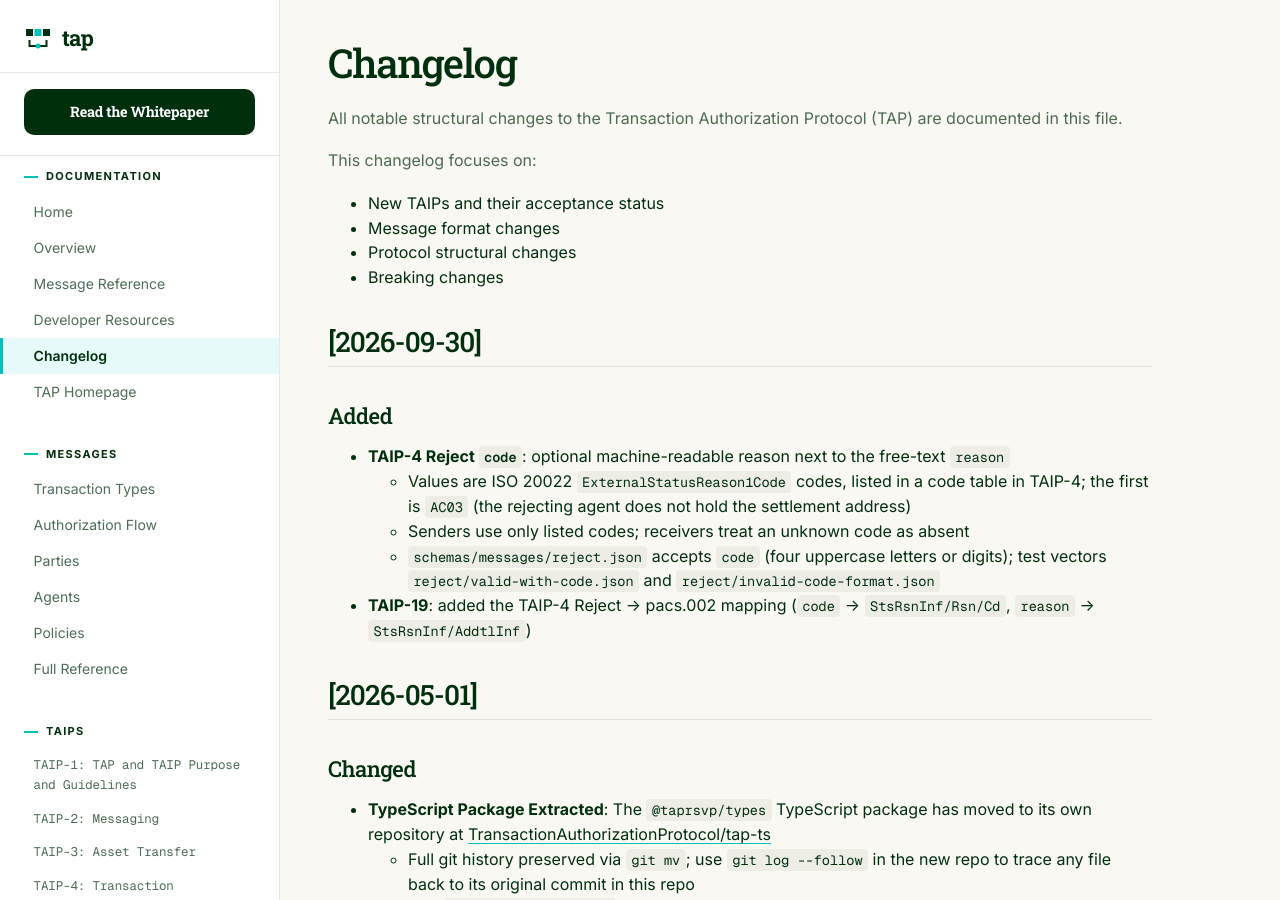
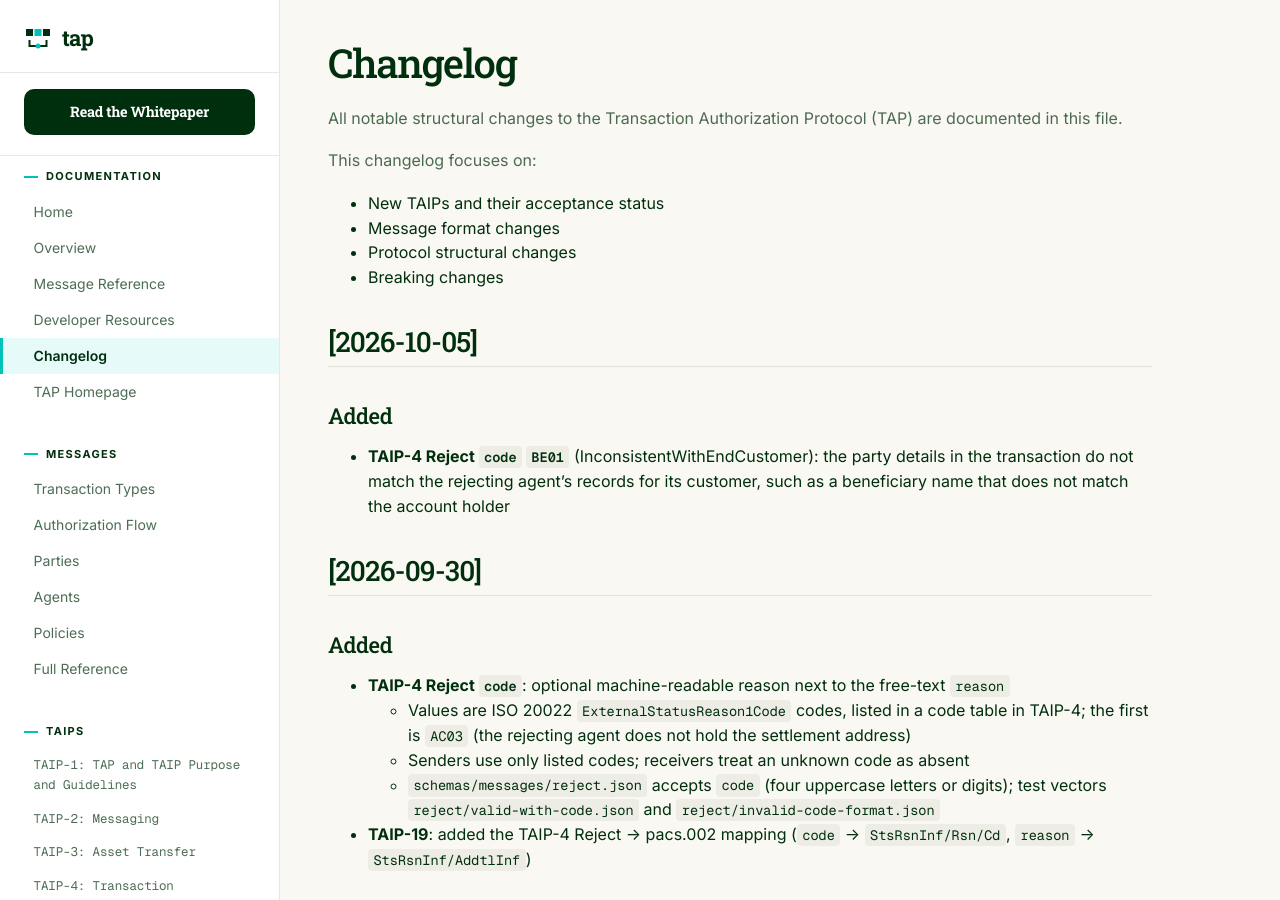
Before and after one commit to TransactionAuthorizationProtocol/TAIPs, a Jekyll site: the page built from CHANGELOG.md, in a window 1280 px wide and 900 px high. Built offline with Jekyll 4.4.1, drawn with Linux system fonts in a browser that asks for light colours.

Commit message:
TAIP-4: add the BE01 Reject code

```diff
--- a/TAIPs/taip-4.md
+++ b/TAIPs/taip-4.md
@@ -5,7 +5,7 @@ author: Pelle Braendgaard <pelle@notabene.id>, Andrés Junge <andres@notabene.id
 status: Last Call
 type: Standard
 created: 2024-01-12
-updated: 2026-09-30
+updated: 2026-10-05
 description: A protocol framework enabling off-chain authorization of blockchain transactions through DID-based agents before settlement. Separates transaction ordering, authorization, and settlement into distinct phases to address compliance, risk management, and operational challenges without changing permissionless blockchain characteristics.
 discussions-to: https://github.com/TransactionAuthorizationProtocol/TAIPs/pull/6
 requires: 2, 5
@@ -229,6 +229,7 @@ The codes come from the ISO 20022 status reason list, the same list [TAIP-19] ma
 | Code | ISO 20022 name | Meaning in TAP |
 |------|----------------|----------------|
 | `AC03` | InvalidCreditorAccountNumber | The rejecting agent does not hold the transaction's settlement address. |
+| `BE01` | InconsistentWithEndCustomer | The party details in the transaction do not match the rejecting agent's records for its customer, such as a beneficiary name that does not match the account holder. |
 
 A sending agent MUST only use a code from this table, and SHOULD also send `reason`.
 A receiving agent MUST treat a code it does not recognise as if no code were present: it still processes the `Reject`, and does not reject the message for carrying an unknown code.
--- a/messages.md
+++ b/messages.md
@@ -752,7 +752,7 @@ Rejects a proposed transfer.
 | @context | string | Yes | Review ([TAIP-4]) | JSON-LD context "https://tap.rsvp/schema/1.0" |
 | @type | string | Yes | Review ([TAIP-4]) | JSON-LD type "https://tap.rsvp/schema/1.0#Reject" |
 | reason | string | Yes | Review ([TAIP-4]) | Reason for rejection |
-| code | string | No | Review ([TAIP-4]) | Machine-readable reason: an ISO 20022 `ExternalStatusReason1Code` from the TAIP-4 code table (e.g. `AC03`, settlement address not held by the rejecting agent) |
+| code | string | No | Review ([TAIP-4]) | Machine-readable reason: an ISO 20022 `ExternalStatusReason1Code` from the TAIP-4 code table (e.g. `AC03`, settlement address not held by the rejecting agent; `BE01`, party details do not match the rejecting agent's customer) |
 
 > **Note:** The message refers to the original Transfer message via the DIDComm `thid` (thread ID) in the message envelope.
 
```
Also changed, not shown: CHANGELOG.md.
